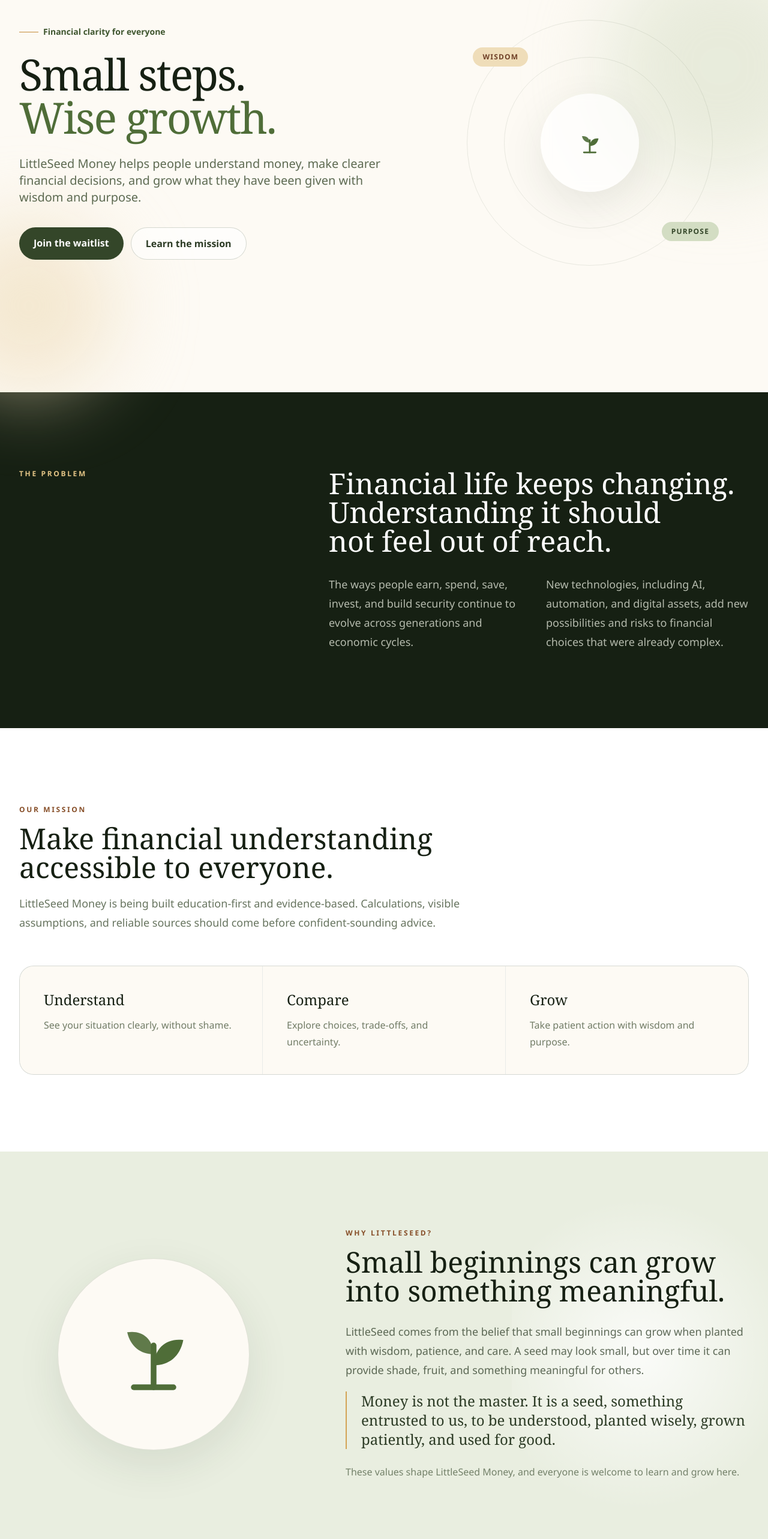
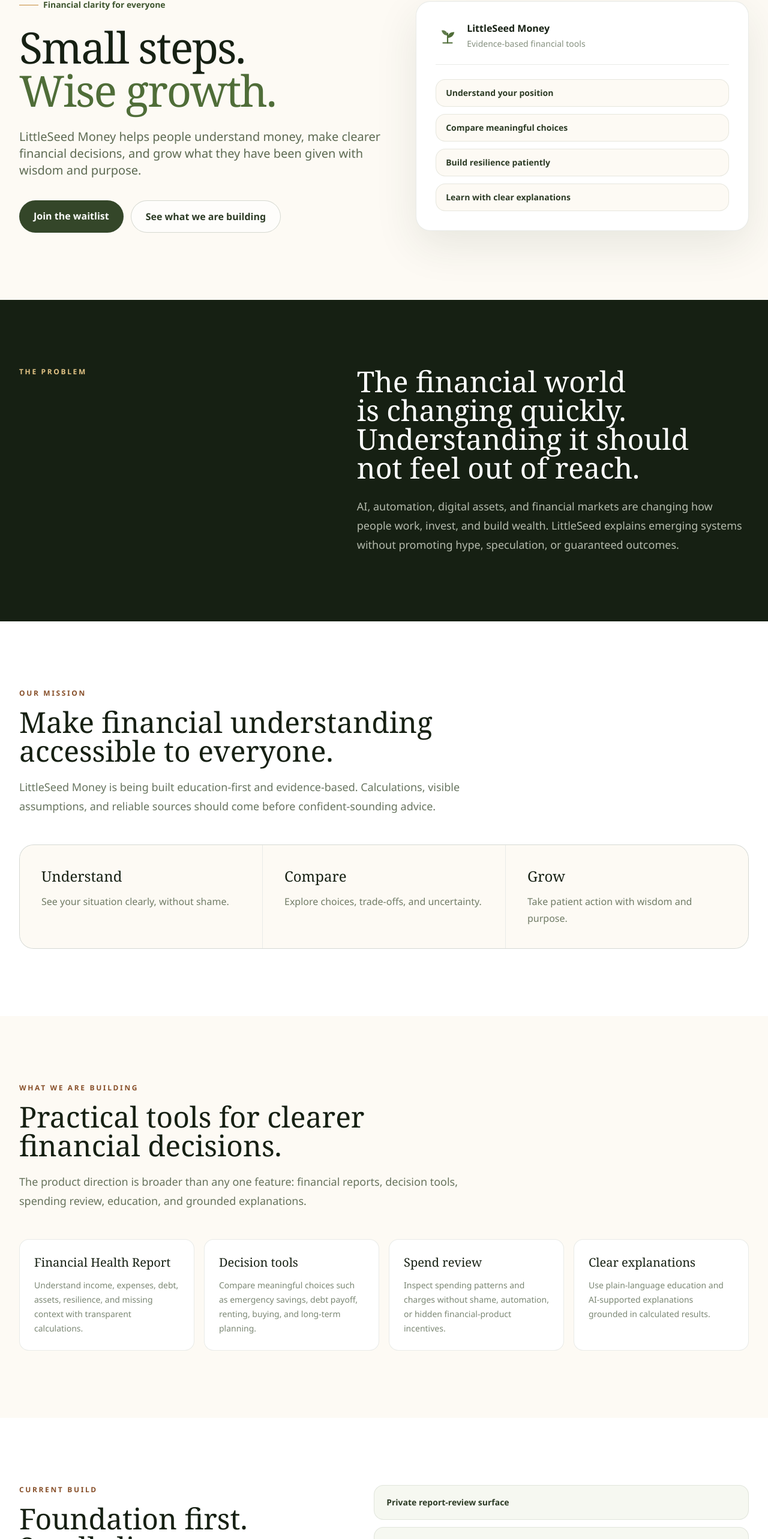
Before and after one commit to LittleSeedMoney/littleseed-money-landing, a Next.js app: page / in a window 1280 px wide. Shown: the part 178-2744 px from the top of the page at 60% size. Built offline with nearby package versions, Linux system fonts and the light colour scheme.

Commit message:
Simplify landing page

```diff
--- a/app/page.tsx
+++ b/app/page.tsx
@@ -6,76 +6,31 @@
 
 const productAreas = [
   {
-    number: "01",
     title: "Financial Health Report",
     description:
-      "A clear picture of where you are today, supported by transparent calculations and assumptions.",
+      "Understand income, expenses, debt, assets, resilience, and missing context with transparent calculations.",
   },
   {
-    number: "02",
-    title: "Rent vs Buy",
+    title: "Decision tools",
     description:
-      "Compare the real costs, trade-offs, and long-term effects of either path.",
+      "Compare meaningful choices such as emergency savings, debt payoff, renting, buying, and long-term planning.",
   },
   {
-    number: "03",
-    title: "Debt Payoff",
+    title: "Spend review",
     description:
-      "Understand payoff strategies, timelines, and how much interest each path may save.",
+      "Inspect spending patterns and charges without shame, automation, or hidden financial-product incentives.",
   },
   {
-    number: "04",
-    title: "Budget Builder",
+    title: "Clear explanations",
     description:
-      "Build a practical monthly plan connected to the things that matter most to you.",
-  },
-  {
-    number: "05",
-    title: "Asset Dashboard",
-    description:
-      "See what you own, what you owe, and how your financial foundation is changing.",
-  },
-  {
-    number: "06",
-    title: "Spend Analyzer",
-    description:
-      "Turn everyday spending into useful patterns without shame or judgment.",
-  },
-  {
-    number: "07",
-    title: "Tax Snapshot",
-    description:
-      "Explore how tax assumptions may shape income and planning scenarios.",
-  },
-  {
-    number: "08",
-    title: "AI-powered explanations",
-    description:
-      "Make complex results easier to understand, grounded in structured calculations.",
+      "Use plain-language education and AI-supported explanations grounded in calculated results.",
   },
 ];
 
-const roadmap = [
-  {
-    phase: "Phase 1",
-    title: "Manual Financial Health Report",
-    description: "A transparent, education-first view of your financial life.",
-  },
-  {
-    phase: "Phase 2",
-    title: "Reference Data + Historical Simulations",
-    description: "Official data and historical context behind the numbers.",
-  },
-  {
-    phase: "Phase 3",
-    title: "Decision Engines",
-    description: "Tools for comparing meaningful financial choices.",
-  },
-  {
-    phase: "Phase 4",
-    title: "AI Explanation Layer",
-    description: "Plain-language explanations grounded in calculated results.",
-  },
+const currentBuild = [
+  "Private report-review surface",
+  "Emergency Fund Target and saving-goal arithmetic checks",
+  "Small charge-inspection slices, including recurring-charge review",
 ];
 
 export default function Home() {
@@ -83,17 +38,15 @@
     <main id="top" className="overflow-hidden">
       <Header />
 
-      <section className="relative min-h-[760px] bg-earth-50 pb-24 pt-40 sm:pt-48 lg:flex lg:min-h-screen lg:items-center lg:py-40">
-        <div className="pointer-events-none absolute -right-28 top-24 h-96 w-96 rounded-full bg-seed-200/50 blur-3xl" />
-        <div className="pointer-events-none absolute -left-24 bottom-0 h-72 w-72 rounded-full bg-earth-200/60 blur-3xl" />
-        <div className="relative mx-auto grid max-w-7xl items-center gap-16 px-6 lg:grid-cols-[1.08fr_.92fr] lg:px-8">
+      <section className="bg-earth-50 pb-20 pt-36 sm:pt-44 lg:pb-28">
+        <div className="mx-auto grid max-w-7xl items-center gap-12 px-6 lg:grid-cols-[1.05fr_.95fr] lg:px-8">
           <div className="max-w-3xl">
             <p className="mb-6 flex items-center gap-2 text-sm font-semibold text-seed-700">
               <span className="h-px w-8 bg-earth-500" />
               Financial clarity for everyone
             </p>
             <h1 className="font-display text-balance text-5xl font-medium leading-[1.05] tracking-[-0.03em] text-seed-950 sm:text-6xl lg:text-7xl">
-              Small steps.
+              Small steps.{" "}
               <br />
               <span className="text-seed-600">Wise growth.</span>
             </h1>
@@ -110,69 +63,79 @@
                 Join the waitlist
               </a>
               <a
-                href="#mission"
+                href="#tools"
                 className="rounded-full border border-seed-800/20 bg-white/60 px-6 py-3.5 text-center font-semibold text-seed-900 transition hover:border-seed-800/40 hover:bg-white focus:outline-none focus:ring-2 focus:ring-seed-400 focus:ring-offset-2"
               >
-                Learn the mission
+                See what we are building
               </a>
             </div>
           </div>
 
-          <div className="relative mx-auto hidden aspect-square w-full max-w-lg lg:block">
-            <div className="absolute inset-[10%] rounded-full border border-seed-800/10" />
-            <div className="absolute inset-[22%] rounded-full border border-seed-800/10" />
-            <div className="absolute inset-[34%] rounded-full bg-white/70 shadow-soft backdrop-blur">
-              <SeedMark className="h-full w-full p-14 text-seed-600" />
+          <div className="rounded-3xl border border-seed-900/10 bg-white p-6 shadow-soft sm:p-8">
+            <div className="flex items-center gap-3 border-b border-seed-900/10 pb-6">
+              <SeedMark className="h-10 w-10 text-seed-600" />
+              <div>
+                <p className="font-semibold text-seed-950">
+                  LittleSeed Money
+                </p>
+                <p className="mt-1 text-sm text-seed-800/60">
+                  Evidence-based financial tools
+                </p>
+              </div>
             </div>
-            <div className="absolute left-[12%] top-[19%] rounded-full bg-earth-200 px-4 py-2 text-xs font-bold uppercase tracking-widest text-earth-800">
-              Wisdom
-            </div>
-            <div className="absolute bottom-[18%] right-[8%] rounded-full bg-seed-200 px-4 py-2 text-xs font-bold uppercase tracking-widest text-seed-800">
-              Purpose
+            <div className="mt-6 grid gap-3">
+              {[
+                "Understand your position",
+                "Compare meaningful choices",
+                "Build resilience patiently",
+                "Learn with clear explanations",
+              ].map((item) => (
+                <div
+                  className="rounded-2xl border border-seed-900/10 bg-earth-50 px-4 py-3 text-sm font-semibold text-seed-900"
+                  key={item}
+                >
+                  {item}
+                </div>
+              ))}
             </div>
           </div>
         </div>
       </section>
 
-      <section className="bg-seed-950 py-24 text-white sm:py-32">
-        <div className="mx-auto grid max-w-7xl gap-12 px-6 lg:grid-cols-[.75fr_1.25fr] lg:gap-24 lg:px-8">
+      <section className="bg-seed-950 py-20 text-white sm:py-28">
+        <div className="mx-auto grid max-w-7xl gap-10 px-6 lg:grid-cols-[.85fr_1.15fr] lg:gap-20 lg:px-8">
           <p className="text-xs font-bold uppercase tracking-[0.22em] text-earth-300">
             The problem
           </p>
           <div>
             <h2 className="font-display text-balance text-3xl font-medium leading-tight sm:text-4xl lg:text-5xl">
-              Financial life keeps changing. Understanding it should not feel
-              out of reach.
+              The financial world is changing quickly. Understanding it should
+              not feel out of reach.
             </h2>
-            <div className="mt-8 grid gap-6 text-lg leading-8 text-seed-100/75 sm:grid-cols-2">
-              <p>
-                The ways people earn, spend, save, invest, and build security
-                continue to evolve across generations and economic cycles.
-              </p>
-              <p>
-                New technologies, including AI, automation, and digital assets,
-                add new possibilities and risks to financial choices that were
-                already complex.
-              </p>
-            </div>
+            <p className="mt-6 max-w-3xl text-lg leading-8 text-seed-100/75">
+              AI, automation, digital assets, and financial markets are changing
+              how people work, invest, and build wealth. LittleSeed explains
+              emerging systems without promoting hype, speculation, or
+              guaranteed outcomes.
+            </p>
           </div>
         </div>
       </section>
 
-      <section id="mission" className="bg-white py-24 sm:py-32">
+      <section id="mission" className="bg-white py-20 sm:py-28">
         <div className="mx-auto max-w-7xl px-6 lg:px-8">
           <SectionHeading
             eyebrow="Our mission"
             title="Make financial understanding accessible to everyone."
             description="LittleSeed Money is being built education-first and evidence-based. Calculations, visible assumptions, and reliable sources should come before confident-sounding advice."
           />
-          <div className="mt-14 grid gap-px overflow-hidden rounded-3xl border border-seed-900/10 bg-seed-900/10 md:grid-cols-3">
+          <div className="mt-12 grid gap-px overflow-hidden rounded-3xl border border-seed-900/10 bg-seed-900/10 md:grid-cols-3">
             {[
               ["Understand", "See your situation clearly, without shame."],
               ["Compare", "Explore choices, trade-offs, and uncertainty."],
               ["Grow", "Take patient action with wisdom and purpose."],
             ].map(([title, description]) => (
-              <div className="bg-earth-50 p-8 sm:p-10" key={title}>
+              <div className="bg-earth-50 p-7 sm:p-9" key={title}>
                 <p className="font-display text-2xl text-seed-950">{title}</p>
                 <p className="mt-3 leading-7 text-seed-800/70">
                   {description}
@@ -183,55 +146,20 @@
         </div>
       </section>
 
-      <section id="why" className="relative bg-seed-100 py-24 sm:py-32">
-        <div className="pointer-events-none absolute right-0 top-0 h-full w-1/3 bg-[radial-gradient(circle_at_center,rgba(255,255,255,.8)_0,transparent_65%)]" />
-        <div className="relative mx-auto grid max-w-7xl gap-14 px-6 lg:grid-cols-[.8fr_1.2fr] lg:items-center lg:gap-24 lg:px-8">
-          <div className="mx-auto flex h-64 w-64 items-center justify-center rounded-full border border-seed-700/15 bg-earth-50 shadow-soft sm:h-80 sm:w-80">
-            <SeedMark className="h-36 w-36 text-seed-600 sm:h-44 sm:w-44" />
-          </div>
-          <div>
-            <p className="mb-4 text-xs font-bold uppercase tracking-[0.22em] text-earth-700">
-              Why LittleSeed?
-            </p>
-            <h2 className="font-display text-balance text-3xl font-medium leading-tight text-seed-950 sm:text-4xl lg:text-5xl">
-              Small beginnings can grow into something meaningful.
-            </h2>
-            <p className="mt-7 text-lg leading-8 text-seed-900/75">
-              LittleSeed comes from the belief that small beginnings can grow
-              when planted with wisdom, patience, and care. A seed may look
-              small, but over time it can provide shade, fruit, and something
-              meaningful for others.
-            </p>
-            <p className="mt-5 border-l-2 border-earth-400 pl-6 font-display text-xl leading-9 text-seed-900 sm:text-2xl">
-              Money is not the master. It is a seed, something entrusted to us,
-              to be understood, planted wisely, grown patiently, and used for
-              good.
-            </p>
-            <p className="mt-6 text-base leading-7 text-seed-800/65">
-              These values shape LittleSeed Money, and everyone is welcome to
-              learn and grow here.
-            </p>
-          </div>
-        </div>
-      </section>
-
-      <section className="bg-earth-50 py-24 sm:py-32">
+      <section id="tools" className="bg-earth-50 py-20 sm:py-28">
         <div className="mx-auto max-w-7xl px-6 lg:px-8">
           <SectionHeading
             eyebrow="What we are building"
             title="Practical tools for clearer financial decisions."
-            description="LittleSeed Money will connect financial education with useful calculations, thoughtful comparisons, and explanations people can actually understand."
+            description="The product direction is broader than any one feature: financial reports, decision tools, spending review, education, and grounded explanations."
           />
-          <div className="mt-14 grid gap-4 sm:grid-cols-2 lg:grid-cols-4">
+          <div className="mt-12 grid gap-4 md:grid-cols-2 lg:grid-cols-4">
             {productAreas.map((area) => (
               <article
-                className="group rounded-2xl border border-seed-900/10 bg-white p-6 transition duration-300 hover:-translate-y-1 hover:border-seed-600/30 hover:shadow-soft"
+                className="rounded-2xl border border-seed-900/10 bg-white p-6"
                 key={area.title}
               >
-                <span className="text-xs font-bold tracking-widest text-earth-600">
-                  {area.number}
-                </span>
-                <h3 className="mt-8 font-display text-xl text-seed-950">
+                <h3 className="font-display text-xl text-seed-950">
                   {area.title}
                 </h3>
                 <p className="mt-3 text-sm leading-6 text-seed-800/65">
@@ -243,41 +171,29 @@
         </div>
       </section>
 
-      <section id="roadmap" className="bg-white py-24 sm:py-32">
-        <div className="mx-auto max-w-7xl px-6 lg:px-8">
+      <section id="build" className="bg-white py-20 sm:py-28">
+        <div className="mx-auto grid max-w-7xl gap-10 px-6 lg:grid-cols-[.9fr_1.1fr] lg:items-start lg:gap-20 lg:px-8">
           <SectionHeading
-            eyebrow="Product roadmap"
-            title="Build the facts first. Explain them clearly."
-            description="The product will grow in deliberate phases so every insight can be traced, tested, and understood."
-            centered
+            eyebrow="Current build"
+            title="Foundation first. Small slices next."
+            description="LittleSeed is growing through small, verifiable pieces that stay inside clear scope, privacy, and advice boundaries."
           />
-          <div className="relative mt-16 grid gap-8 md:grid-cols-4 md:gap-4">
-            <div className="absolute left-[12.5%] right-[12.5%] top-5 hidden h-px bg-seed-200 md:block" />
-            {roadmap.map((item, index) => (
-              <article className="relative text-center" key={item.phase}>
-                <div className="relative z-10 mx-auto flex h-10 w-10 items-center justify-center rounded-full border-4 border-white bg-seed-700 text-sm font-bold text-white">
-                  {index + 1}
-                </div>
-                <p className="mt-5 text-xs font-bold uppercase tracking-widest text-earth-700">
-                  {item.phase}
-                </p>
-                <h3 className="mt-3 font-display text-xl leading-7 text-seed-950">
-                  {item.title}
-                </h3>
-                <p className="mx-auto mt-3 max-w-xs text-sm leading-6 text-seed-800/65">
-                  {item.description}
-                </p>
-              </article>
+          <div className="grid gap-3">
+            {currentBuild.map((item) => (
+              <div
+                className="rounded-2xl border border-seed-900/10 bg-seed-50 px-5 py-4 text-sm font-semibold leading-6 text-seed-900"
+                key={item}
+              >
+                {item}
+              </div>
             ))}
           </div>
         </div>
       </section>
 
       <section id="waitlist" className="bg-earth-50 px-6 py-16 sm:py-24 lg:px-8">
-        <div className="relative mx-auto max-w-6xl overflow-hidden rounded-[2rem] bg-seed-900 px-6 py-16 text-white shadow-soft sm:px-12 lg:px-20 lg:py-20">
-          <div className="pointer-events-none absolute -right-20 -top-32 h-96 w-96 rounded-full border border-white/10" />
-          <div className="pointer-events-none absolute -right-8 -top-20 h-72 w-72 rounded-full border border-white/10" />
-          <div className="relative grid gap-10 lg:grid-cols-[1.1fr_.9fr] lg:items-center">
+        <div className="mx-auto max-w-6xl rounded-[2rem] bg-seed-900 px-6 py-14 text-white shadow-soft sm:px-12 lg:px-16">
+          <div className="grid gap-10 lg:grid-cols-[1.05fr_.95fr] lg:items-center">
             <div>
               <p className="text-xs font-bold uppercase tracking-[0.22em] text-earth-300">
                 Grow with us
```
Also changed, not shown: components/header.tsx (+4 -4 lines).
